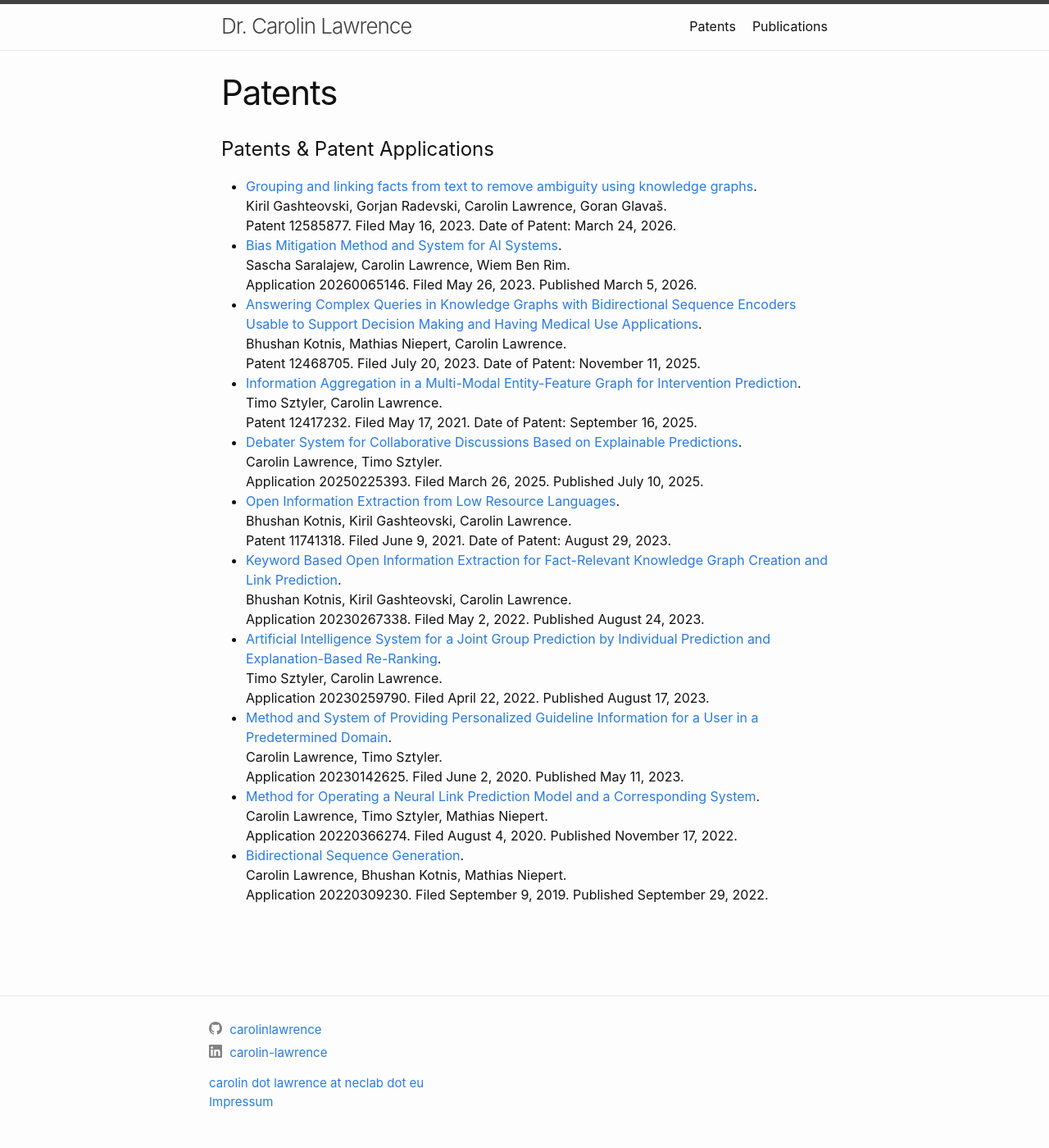
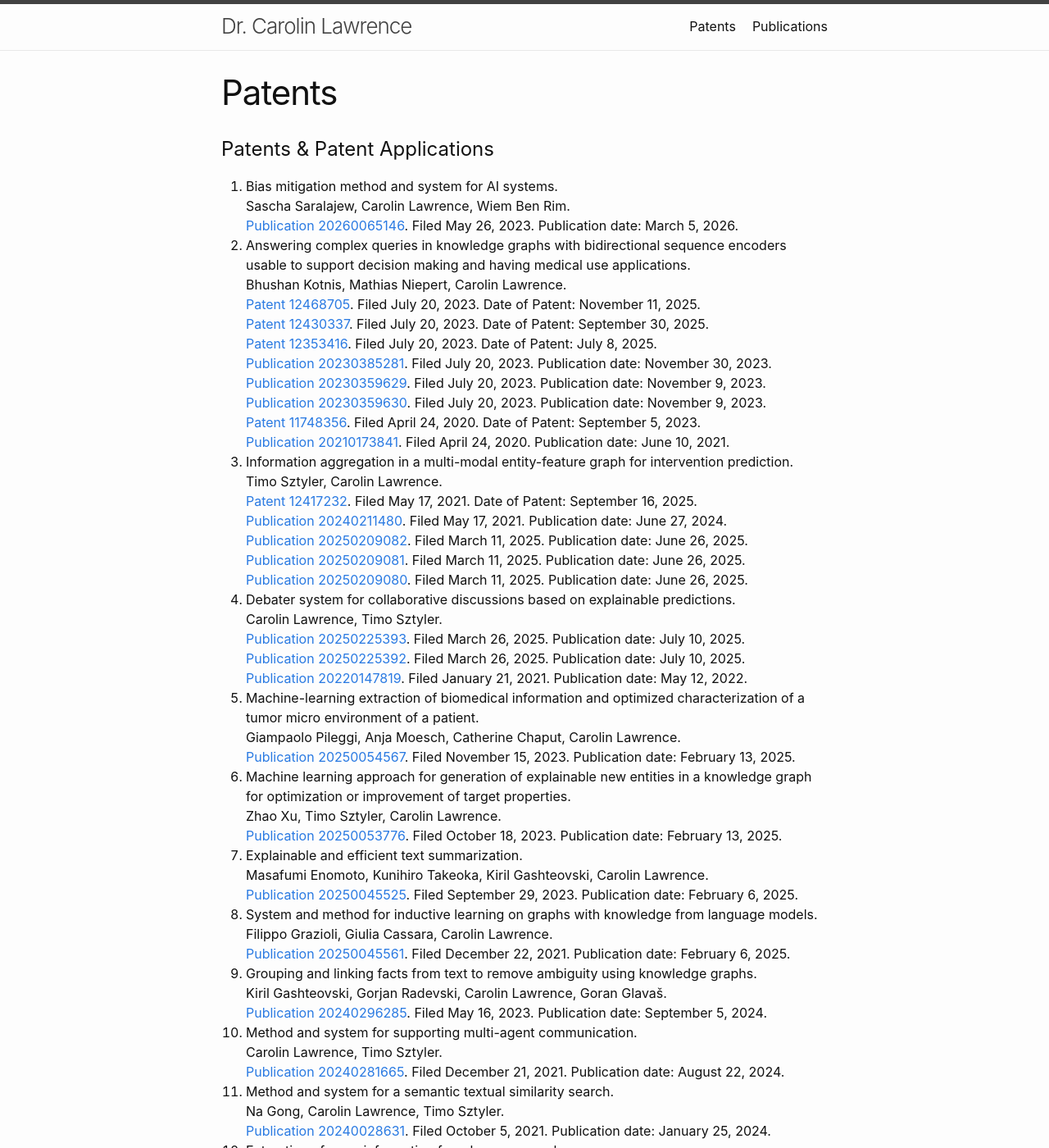
Before and after one commit to carolinlawrence/carolinlawrence.github.io, a Jekyll site: the page built from patents.markdown, in a window 1280 px wide and 1400 px high. Shown: the whole window at 82% size. Built offline with Jekyll 4.4.1, drawn with Linux system fonts in a browser that asks for light colours; some of the changed text lies outside the part shown.

Commit message:
Update patents.markdown

```diff
--- a/patents.markdown
+++ b/patents.markdown
@@ -5,38 +5,58 @@ layout: page
 ---
 <h1>Patents & Patent Applications</h1>
 
-<ul>
+<ol>
   <li>
-    <a href="https://patents.justia.com/patent/12585877" target="_blank" rel="noopener noreferrer">Grouping and linking facts from text to remove ambiguity using knowledge graphs</a>. <br/> Kiril Gashteovski, Gorjan Radevski, Carolin Lawrence, Goran Glavaš. <br/> Patent 12585877. Filed May 16, 2023. Date of Patent: March 24, 2026.
-  </li>
-  <li>
-    <a href="https://patents.justia.com/patent/20260065146" target="_blank" rel="noopener noreferrer">Bias Mitigation Method and System for AI Systems</a>. <br/> Sascha Saralajew, Carolin Lawrence, Wiem Ben Rim. <br/> Application 20260065146. Filed May 26, 2023. Published March 5, 2026.
-  </li>
-  <li>
-    <a href="https://patents.justia.com/patent/12468705" target="_blank" rel="noopener noreferrer">Answering Complex Queries in Knowledge Graphs with Bidirectional Sequence Encoders Usable to Support Decision Making and Having Medical Use Applications</a>. <br/> Bhushan Kotnis, Mathias Niepert, Carolin Lawrence. <br/> Patent 12468705. Filed July 20, 2023. Date of Patent: November 11, 2025.
-  </li>
-  <li>
-    <a href="https://patents.justia.com/patent/12417232" target="_blank" rel="noopener noreferrer">Information Aggregation in a Multi-Modal Entity-Feature Graph for Intervention Prediction</a>. <br/> Timo Sztyler, Carolin Lawrence. <br/> Patent 12417232. Filed May 17, 2021. Date of Patent: September 16, 2025.
-  </li>
-  <li>
-    <a href="https://patents.justia.com/patent/20250225393" target="_blank" rel="noopener noreferrer">Debater System for Collaborative Discussions Based on Explainable Predictions</a>. <br/> Carolin Lawrence, Timo Sztyler. <br/> Application 20250225393. Filed March 26, 2025. Published July 10, 2025.
-  </li>
-  <li>
-    <a href="https://patents.justia.com/patent/11741318" target="_blank" rel="noopener noreferrer">Open Information Extraction from Low Resource Languages</a>. <br/> Bhushan Kotnis, Kiril Gashteovski, Carolin Lawrence. <br/> Patent 11741318. Filed June 9, 2021. Date of Patent: August 29, 2023.
-  </li>
-  <li>
-    <a href="https://patents.justia.com/patent/20230267338" target="_blank" rel="noopener noreferrer">Keyword Based Open Information Extraction for Fact-Relevant Knowledge Graph Creation and Link Prediction</a>. <br/> Bhushan Kotnis, Kiril Gashteovski, Carolin Lawrence. <br/> Application 20230267338. Filed May 2, 2022. Published August 24, 2023.
-  </li>
-  <li>
-    <a href="https://patents.justia.com/patent/20230259790" target="_blank" rel="noopener noreferrer">Artificial Intelligence System for a Joint Group Prediction by Individual Prediction and Explanation-Based Re-Ranking</a>. <br/> Timo Sztyler, Carolin Lawrence. <br/> Application 20230259790. Filed April 22, 2022. Published August 17, 2023.
-  </li>
-  <li>
-    <a href="https://patents.justia.com/patent/20230142625" target="_blank" rel="noopener noreferrer">Method and System of Providing Personalized Guideline Information for a User in a Predetermined Domain</a>. <br/> Carolin Lawrence, Timo Sztyler. <br/> Application 20230142625. Filed June 2, 2020. Published May 11, 2023.
-  </li>
-  <li>
-    <a href="https://patents.justia.com/patent/20220366274" target="_blank" rel="noopener noreferrer">Method for Operating a Neural Link Prediction Model and a Corresponding System</a>. <br/> Carolin Lawrence, Timo Sztyler, Mathias Niepert. <br/> Application 20220366274. Filed August 4, 2020. Published November 17, 2022.
-  </li>
-  <li>
-    <a href="https://patents.justia.com/patent/20220309230" target="_blank" rel="noopener noreferrer">Bidirectional Sequence Generation</a>. <br/> Carolin Lawrence, Bhushan Kotnis, Mathias Niepert. <br/> Application 20220309230. Filed September 9, 2019. Published September 29, 2022.
-  </li>
-</ul>
+  Bias mitigation method and system for AI systems. <br/> Sascha Saralajew, Carolin Lawrence, Wiem Ben Rim. <br/> <a href="https://worldwide.espacenet.com/patent/search?q=num%3D20260065146&locale=en_EP" target="_blank" rel="noopener noreferrer">Publication 20260065146</a>. Filed May 26, 2023. Publication date: March 5, 2026.
+</li>
+<li>
+  Answering complex queries in knowledge graphs with bidirectional sequence encoders usable to support decision making and having medical use applications. <br/> Bhushan Kotnis, Mathias Niepert, Carolin Lawrence. <br/> <a href="https://worldwide.espacenet.com/patent/search?q=num%3D12468705&locale=en_EP" target="_blank" rel="noopener noreferrer">Patent 12468705</a>. Filed July 20, 2023. Date of Patent: November 11, 2025. <br/> <a href="https://worldwide.espacenet.com/patent/search?q=num%3D12430337&locale=en_EP" target="_blank" rel="noopener noreferrer">Patent 12430337</a>. Filed July 20, 2023. Date of Patent: September 30, 2025.<br/> <a href="https://worldwide.espacenet.com/patent/search?q=num%3D12353416&locale=en_EP" target="_blank" rel="noopener noreferrer">Patent 12353416</a>. Filed July 20, 2023. Date of Patent: July 8, 2025.
+  <br/> <a href="https://worldwide.espacenet.com/patent/search?q=num%3D20230385281&locale=en_EP" target="_blank" rel="noopener noreferrer">Publication 20230385281</a>. Filed July 20, 2023. Publication date: November 30, 2023. <br/> <a href="https://worldwide.espacenet.com/patent/search?q=num%3D20230359629&locale=en_EP" target="_blank" rel="noopener noreferrer">Publication 20230359629</a>. Filed July 20, 2023. Publication date: November 9, 2023. <br/> <a href="https://worldwide.espacenet.com/patent/search?q=num%3D20230359630&locale=en_EP" target="_blank" rel="noopener noreferrer">Publication 20230359630</a>. Filed July 20, 2023. Publication date: November 9, 2023.
+  <br/> <a href="https://worldwide.espacenet.com/patent/search?q=num%3D11748356&locale=en_EP" target="_blank" rel="noopener noreferrer">Patent 11748356</a>. Filed April 24, 2020. Date of Patent: September 5, 2023. <br/> <a href="https://worldwide.espacenet.com/patent/search?q=num%3D20210173841&locale=en_EP" target="_blank" rel="noopener noreferrer">Publication 20210173841</a>. Filed April 24, 2020. Publication date: June 10, 2021.
+</li>
+<li>
+  Information aggregation in a multi-modal entity-feature graph for intervention prediction. <br/> Timo Sztyler, Carolin Lawrence. <br/> <a href="https://worldwide.espacenet.com/patent/search?q=num%3D12417232&locale=en_EP" target="_blank" rel="noopener noreferrer">Patent 12417232</a>. Filed May 17, 2021. Date of Patent: September 16, 2025. <br/> <a href="https://worldwide.espacenet.com/patent/search?q=num%3D20240211480&locale=en_EP" target="_blank" rel="noopener noreferrer">Publication 20240211480</a>. Filed May 17, 2021. Publication date: June 27, 2024.<br/> <a href="https://worldwide.espacenet.com/patent/search?q=num%3D20250209082&locale=en_EP" target="_blank" rel="noopener noreferrer">Publication 20250209082</a>. Filed March 11, 2025. Publication date: June 26, 2025. <br/> <a href="https://worldwide.espacenet.com/patent/search?q=num%3D20250209081&locale=en_EP" target="_blank" rel="noopener noreferrer">Publication 20250209081</a>. Filed March 11, 2025. Publication date: June 26, 2025. <br/> <a href="https://worldwide.espacenet.com/patent/search?q=num%3D20250209080&locale=en_EP" target="_blank" rel="noopener noreferrer">Publication 20250209080</a>. Filed March 11, 2025. Publication date: June 26, 2025.
+</li>
+<li>
+  Debater system for collaborative discussions based on explainable predictions. <br/> Carolin Lawrence, Timo Sztyler. <br/> <a href="https://worldwide.espacenet.com/patent/search?q=num%3D20250225393&locale=en_EP" target="_blank" rel="noopener noreferrer">Publication 20250225393</a>. Filed March 26, 2025. Publication date: July 10, 2025. <br/> <a href="https://worldwide.espacenet.com/patent/search?q=num%3D20250225392&locale=en_EP" target="_blank" rel="noopener noreferrer">Publication 20250225392</a>. Filed March 26, 2025. Publication date: July 10, 2025. <br/> <a href="https://worldwide.espacenet.com/patent/search?q=num%3D20220147819&locale=en_EP" target="_blank" rel="noopener noreferrer">Publication 20220147819</a>. Filed January 21, 2021. Publication date: May 12, 2022.
+</li>
+<li>
+  Machine-learning extraction of biomedical information and optimized characterization of a tumor micro environment of a patient. <br/> Giampaolo Pileggi, Anja Moesch, Catherine Chaput, Carolin Lawrence. <br/> <a href="https://worldwide.espacenet.com/patent/search?q=num%3D20250054567&locale=en_EP" target="_blank" rel="noopener noreferrer">Publication 20250054567</a>. Filed November 15, 2023. Publication date: February 13, 2025.
+</li>
+<li>
+  Machine learning approach for generation of explainable new entities in a knowledge graph for optimization or improvement of target properties. <br/> Zhao Xu, Timo Sztyler, Carolin Lawrence. <br/> <a href="https://worldwide.espacenet.com/patent/search?q=num%3D20250053776&locale=en_EP" target="_blank" rel="noopener noreferrer">Publication 20250053776</a>. Filed October 18, 2023. Publication date: February 13, 2025.
+</li>
+<li>
+  Explainable and efficient text summarization. <br/> Masafumi Enomoto, Kunihiro Takeoka, Kiril Gashteovski, Carolin Lawrence. <br/> <a href="https://worldwide.espacenet.com/patent/search?q=num%3D20250045525&locale=en_EP" target="_blank" rel="noopener noreferrer">Publication 20250045525</a>. Filed September 29, 2023. Publication date: February 6, 2025.
+</li>
+<li>
+  System and method for inductive learning on graphs with knowledge from language models. <br/> Filippo Grazioli, Giulia Cassara, Carolin Lawrence. <br/> <a href="https://worldwide.espacenet.com/patent/search?q=num%3D20250045561&locale=en_EP" target="_blank" rel="noopener noreferrer">Publication 20250045561</a>. Filed December 22, 2021. Publication date: February 6, 2025.
+</li>
+<li>
+  Grouping and linking facts from text to remove ambiguity using knowledge graphs. <br/> Kiril Gashteovski, Gorjan Radevski, Carolin Lawrence, Goran Glavaš. <br/> <a href="https://worldwide.espacenet.com/patent/search?q=num%3D20240296285&locale=en_EP" target="_blank" rel="noopener noreferrer">Publication 20240296285</a>. Filed May 16, 2023. Publication date: September 5, 2024.
+</li>
+<li>
+  Method and system for supporting multi-agent communication. <br/> Carolin Lawrence, Timo Sztyler. <br/> <a href="https://worldwide.espacenet.com/patent/search?q=num%3D20240281665&locale=en_EP" target="_blank" rel="noopener noreferrer">Publication 20240281665</a>. Filed December 21, 2021. Publication date: August 22, 2024.
+</li>
+<li>
+  Method and system for a semantic textual similarity search. <br/> Na Gong, Carolin Lawrence, Timo Sztyler. <br/> <a href="https://worldwide.espacenet.com/patent/search?q=num%3D20240028631&locale=en_EP" target="_blank" rel="noopener noreferrer">Publication 20240028631</a>. Filed October 5, 2021. Publication date: January 25, 2024.
+</li>
+<li>
+  Extraction of open information from low resource languages. <br/> Bhushan Kotnis, Kiril Gashteovski, Carolin Lawrence. <br/> <a href="https://worldwide.espacenet.com/patent/search?q=num%3D11741318&locale=en_EP" target="_blank" rel="noopener noreferrer">Patent 11741318</a>. Filed June 9, 2021. Date of Patent: August 29, 2023. <br/> <a href="https://worldwide.espacenet.com/patent/search?q=num%3D20220309254&locale=en_EP" target="_blank" rel="noopener noreferrer">Publication 20220309254</a>. Filed June 9, 2021. Publication date: September 29, 2022.
+</li>
+<li>
+  Keyword based open information extraction for fact-relevant knowledge graph creation and link prediction. <br/> Bhushan Kotnis, Kiril Gashteovski, Carolin Lawrence. <br/> <a href="https://worldwide.espacenet.com/patent/search?q=num%3D20230267338&locale=en_EP" target="_blank" rel="noopener noreferrer">Publication 20230267338</a>. Filed May 2, 2022. Publication date: August 24, 2023.
+</li>
+<li>
+  Artificial intelligence system for a joint group prediction by individual prediction and explanation-based re-ranking. <br/> Timo Sztyler, Carolin Lawrence. <br/> <a href="https://worldwide.espacenet.com/patent/search?q=num%3D20230259790&locale=en_EP" target="_blank" rel="noopener noreferrer">Publication 20230259790</a>. Filed April 22, 2022. Publication date: August 17, 2023.
+</li>
+<li>
+  Method and system of providing personalized guideline information for a user in a predetermined domain. <br/> Carolin Lawrence, Timo Sztyler. <br/> <a href="https://worldwide.espacenet.com/patent/search?q=num%3D20230142625&locale=en_EP" target="_blank" rel="noopener noreferrer">Publication 20230142625</a>. Filed June 2, 2020. Publication date: May 11, 2023.
+</li>
+<li>
+  Method for operating a neural link prediction model and a corresponding system. <br/> Carolin Lawrence, Timo Sztyler, Mathias Niepert. <br/> <a href="https://worldwide.espacenet.com/patent/search?q=num%3D20220366274&locale=en_EP" target="_blank" rel="noopener noreferrer">Publication 20220366274</a>. Filed August 4, 2020. Publication date: November 17, 2022.
+</li>
+<li>
+  Bidirectional sequence generation. <br/> Carolin Lawrence, Bhushan Kotnis, Mathias Niepert. <br/> <a href="https://worldwide.espacenet.com/patent/search?q=num%3D20220309230&locale=en_EP" target="_blank" rel="noopener noreferrer">Publication 20220309230</a>. Filed September 9, 2019. Publication date: September 29, 2022.
+</li>
+</ol>
```
